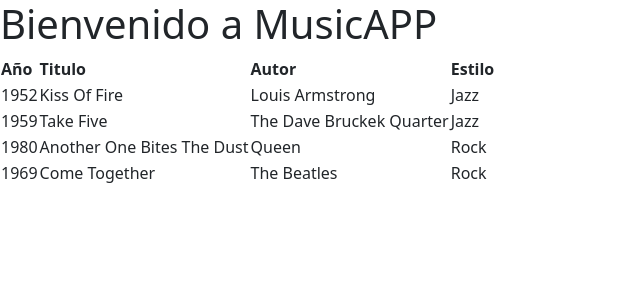
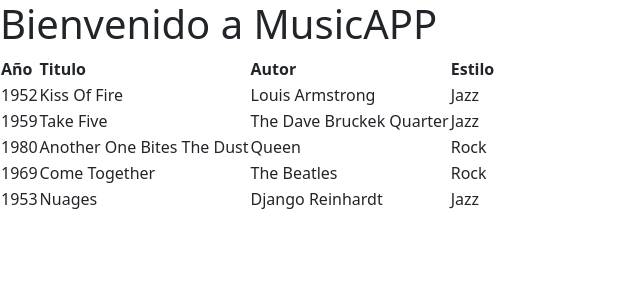
Before and after one commit to rsanchezpaez/FrameFour_MusicAPP, an Angular app: page / in a window 1280 px wide. Shown: the top 300 px of the page, without its empty margins (0-640 px from the left). Built offline with nearby package versions, Linux system fonts and the light colour scheme; what angular-datatables would draw is missing.

Commit message:
Añadido nuevo campo y nuevo registro

```diff
--- a/package.json
+++ b/package.json
@@ -20,6 +20,7 @@
     "@angular/router": "~13.2.0",
     "angular-datatables": "^13.0.1",
     "bootstrap": "^5.1.3",
+    "datatables": "^1.10.18",
     "datatables.net": "^1.11.3",
     "datatables.net-dt": "^1.11.3",
     "jquery": "^3.6.0",
--- a/src/app/canciones/modelos/cancion.modelo.ts
+++ b/src/app/canciones/modelos/cancion.modelo.ts
@@ -7,6 +7,7 @@
       public disco: string,
       public estilo: string,
       public caratula:string,
+      public discografica: string,
 
     ) { }
 }
--- a/src/app/canciones/modelos/datoscanciones.ts
+++ b/src/app/canciones/modelos/datoscanciones.ts
@@ -2,8 +2,10 @@
 
 
 export const DatosCanciones:CancionModelo[]=[
-new CancionModelo("Kiss Of Fire", "Louis Armstrong", 1952, "Satchmo Signs", "Jazz","imagen2.jpeg"),
-new CancionModelo("Take Five", "The Dave Bruckek Quarter", 1959, "Time Out", "Jazz", "imagen3.jpeg"),
-new CancionModelo("Another One Bites The Dust", "Queen", 1980, "The Game", "Rock","imagen4.jpeg"),
-new CancionModelo("Come Together", "The Beatles", 1969, "Abbey Road", "Rock", "imagen1.jpeg")
+new CancionModelo("Kiss Of Fire", "Louis Armstrong", 1952, "Satchmo Signs", "Jazz","imagen2.jpeg", "BMG"),
+new CancionModelo("Take Five", "The Dave Bruckek Quarter", 1959, "Time Out", "Jazz", "imagen3.jpeg", "JazzDisco"),
+new CancionModelo("Another One Bites The Dust", "Queen", 1980, "The Game", "Rock","imagen4.jpeg", "BMG Ariola"),
+new CancionModelo("Come Together", "The Beatles", 1969, "Abbey Road", "Rock", "imagen1.jpeg", "Emi"),
+new CancionModelo("Nuages", "Django Reinhardt", 1953, "The great artistry", "Jazz", "imagen5.jpeg", "Clef" ),
+
 ]
```
Also changed, not shown: src/assets/imagen5.jpeg (added), 1 other file (tests, documents, lock files or other folders).
